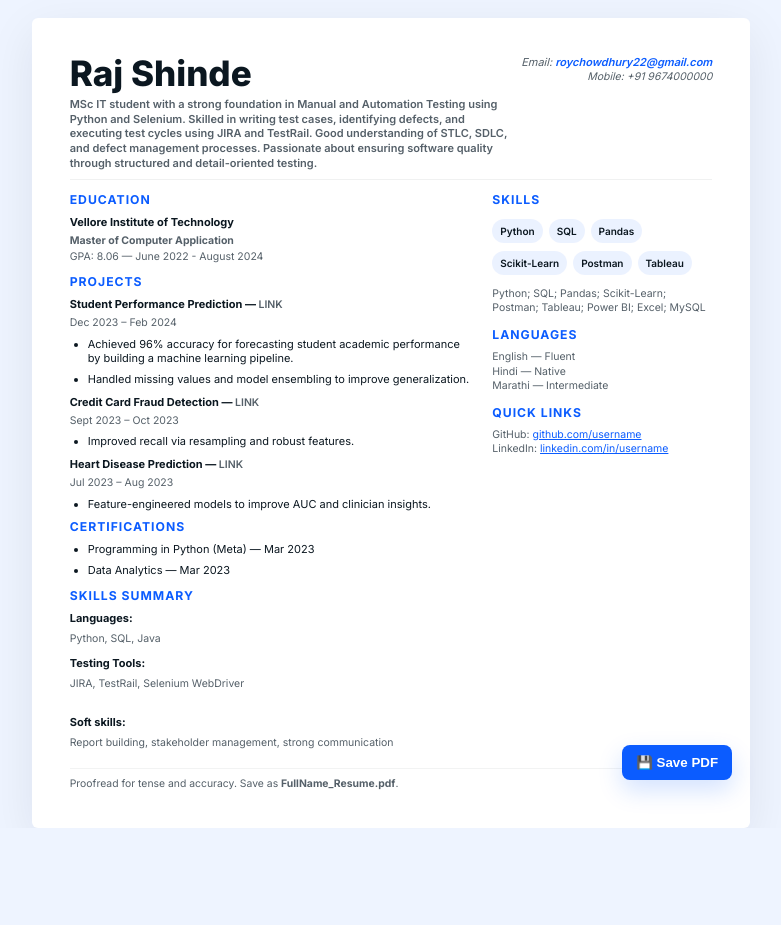
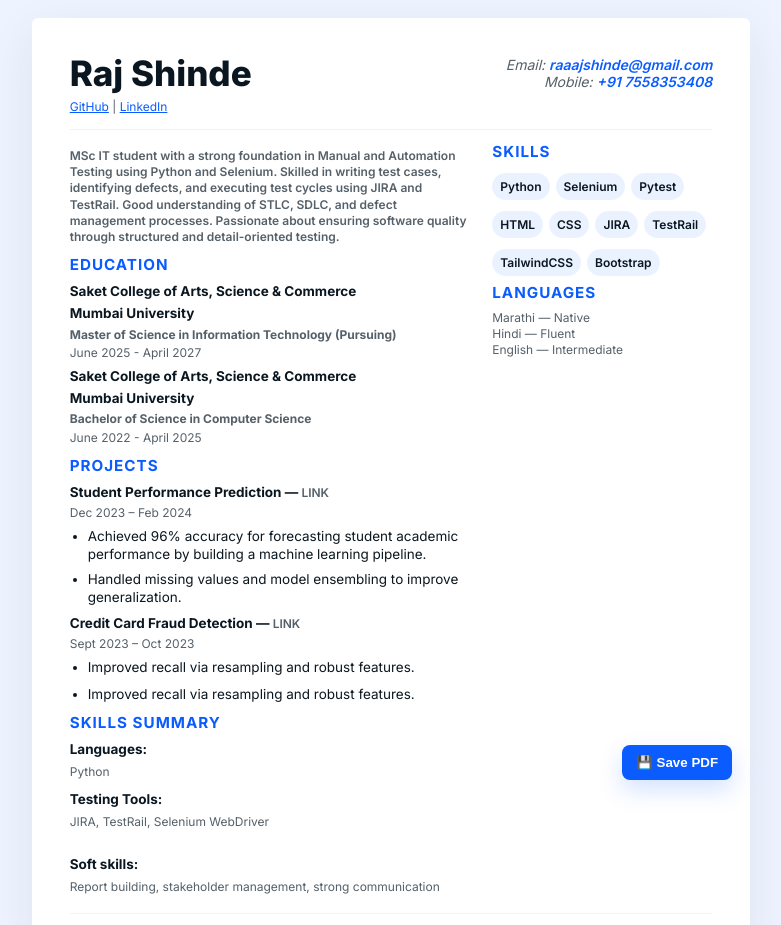
Before and after one commit to Raaj-Shinde/QARESUME, a plain HTML site: page index.html in a window 1280 px wide. Shown: the top 925 px of the page, without its empty margins (249-1030 px from the left). Before the commit the page ends 828 px from the top, so only its background shows below. Drawn offline with Linux system fonts and the light colour scheme.

Commit message:
Add files via upload

```diff
--- a/index.html
+++ b/index.html
@@ -48,9 +48,9 @@
   header.header{display:flex;justify-content:space-between;gap:12px;align-items:flex-start;border-bottom:1px solid rgba(10,20,30,0.06);padding-bottom:8px}
   header .identity {flex:1}
   h1.name{font-size:35px;margin:0;color:var(--text);font-weight:800;line-height:1}
-  p.title{margin:6px 0 0 0;font-size:11px;color:var(--muted);font-weight:600}
+  p.title{margin:6px 0 0 0;font-size:12px;color:var(--muted);font-weight:600}
 
-  .contact{ text-align:right; font-size:11px; color:var(--muted); line-height:1.25 }
+  .contact{ text-align:right; font-size:14px; color:var(--muted); line-height:1.25 }
   .contact a{ color:var(--accent); text-decoration:none; font-weight:600; word-break:break-all }
 
   /* Main grid */
@@ -62,22 +62,22 @@
   }
 
   /* Semantic section headings (ATS-friendly) */
-  h2.section-title{font-size:12.2px;color:var(--accent);text-transform:uppercase;letter-spacing:1px;font-weight:700;margin:0 0 8px 0}
+  h2.section-title{font-size:15.2px;color:var(--accent);text-transform:uppercase;letter-spacing:1px;font-weight:700;margin:0 0 8px 0}
 
-  p, li{font-size:11px;line-height:1.35;color:var(--text);margin:0 0 6px 0}
-  .muted{color:var(--muted);font-size:10.5px}
+  p, li{font-size:13.5px;line-height:1.35;color:var(--text);margin:0 0 6px 0}
+  .muted{color:var(--muted);font-size:12px}
 
   ul{margin:0 0 8px 18px;padding:0}
   li{margin-bottom:6px}
 
   /* Skill chips (visual only) */
-  .skill-chip{display:inline-block;padding:6px 8px;border-radius:999px;font-size:10px;margin:4px 6px 4px 0;background:rgba(11,92,255,0.08);font-weight:600}
+  .skill-chip{display:inline-block;padding:6px 8px;border-radius:999px;font-size:12px;margin:4px 6px 7px 0;background:rgba(11,92,255,0.08);font-weight:600}
 
   /* Sidebar */
   aside.sidebar{width:100%;min-width:0}
 
   /* Footer */
-  footer.footer{border-top:1px solid rgba(10,20,30,0.05);padding-top:8px;font-size:10.4px;color:var(--muted)}
+  footer.footer{border-top:1px solid rgba(10,20,30,0.05);padding-top:8px;font-size:19.4px;color:var(--muted)}
 
   /* Save button */
   .save-btn{
@@ -133,24 +133,34 @@
       <header class="header" role="banner" aria-label="Resume header">
         <div class="identity">
           <h1 class="name">Raj Shinde</h1>
-          <p class="title">MSc IT student with a strong foundation in Manual and Automation Testing using Python and Selenium. Skilled in writing test cases, identifying defects, and executing test cycles using JIRA and TestRail. Good understanding of STLC, SDLC, and defect management processes. Passionate about ensuring software quality through structured and detail-oriented testing.</p>
+
+          <section aria-labelledby="links-heading">
+            <h2 id="links-heading"  class="section-title"></h2>
+            <p class="muted"><a href="https://github.com/Raaj-Shinde" target="_blank" style="color:var(--accent)">GitHub</a> | <a target="_blank" href="https://www.linkedin.com/in/alwaysrajshinde/" style="color:var(--accent)">LinkedIn</a></p>
+          </section>
         </div>
 
         <address class="contact" aria-label="Contact information">
-          <div>Email: <a href="mailto:roychowdhury22@gmail.com">roychowdhury22@gmail.com</a></div>
-          <div class="muted">Mobile: +91 9674000000</div>
+          <div>Email: <a href="mailto:roychowdhury22@gmail.com">raaajshinde@gmail.com</a></div>
+          <div>Mobile: <a href="tel:+917558353408">+91 7558353408</a></div>
         </address>
       </header>
 
       <main class="layout" role="main">
         <!-- Left / main content -->
         <section aria-label="Main content">
+          <p style="padding-bottom: 10px;" class="title">MSc IT student with a strong foundation in Manual and Automation Testing using Python and Selenium. Skilled in writing test cases, identifying defects, and executing test cycles using JIRA and TestRail. Good understanding of STLC, SDLC, and defect management processes. Passionate about ensuring software quality through structured and detail-oriented testing.</p>
           <section aria-labelledby="education-heading">
             <h2 id="education-heading" class="section-title">Education</h2>
             <div>
-              <p style="font-weight:700;margin-bottom:4px">Vellore Institute of Technology</p>
-              <p class="muted" style="margin-bottom:2px"><strong>Master of Computer Application</strong></p>
-              <p class="muted">GPA: 8.06 — June 2022 - August 2024</p>
+              <p style="font-weight:700;margin-bottom:4px">Saket College of Arts, Science & Commerce</p>
+              <p style="font-weight:700;margin-bottom:4px">Mumbai University</p>
+              <p class="muted" style="margin-bottom:2px"><strong>Master of Science in Information Technology (Pursuing)</strong></p>
+              <p class="muted">June 2025 - April 2027</p>
+              <p style="font-weight:700;margin-bottom:4px">Saket College of Arts, Science & Commerce</p>
+              <p style="font-weight:700;margin-bottom:4px">Mumbai University</p>
+              <p class="muted" style="margin-bottom:2px"><strong>Bachelor of Science in Computer Science</strong></p>
+              <p class="muted">June 2022 - April 2025</p>
             </div>
           </section>
 
@@ -170,29 +180,24 @@
               <p style="font-weight:700;margin-bottom:4px" id="proj2">Credit Card Fraud Detection — <span class="muted" style="font-weight:600">LINK</span></p>
               <p class="muted">Sept 2023 – Oct 2023</p>
               <ul><li>Improved recall via resampling and robust features.</li></ul>
-            </article>
-
-            <article aria-labelledby="proj3" style="margin-bottom:8px;">
-              <p style="font-weight:700;margin-bottom:4px" id="proj3">Heart Disease Prediction — <span class="muted" style="font-weight:600">LINK</span></p>
-              <p class="muted">Jul 2023 – Aug 2023</p>
-              <ul><li>Feature-engineered models to improve AUC and clinician insights.</li></ul>
+              <ul><li>Improved recall via resampling and robust features.</li></ul>
             </article>
           </section>
 
-          <section aria-labelledby="certs-heading" style="margin-top:6px;">
+          <!-- <section aria-labelledby="certs-heading" style="margin-top:6px;">
             <h2 id="certs-heading" class="section-title">Certifications</h2>
             <ul>
               <li>Programming in Python (Meta) — Mar 2023</li>
               <li>Data Analytics — Mar 2023</li>
             </ul>
-          </section>
+          </section> -->
 
           <section aria-labelledby="skills-summary-heading" style="margin-top:10px;">
             <h2 id="skills-summary-heading" class="section-title">Skills Summary</h2>
             <div style="display:flex;gap:18px;flex-wrap:wrap">
               <div style="min-width:200px">
                 <p style="font-weight:700;margin:0 0 6px 0">Languages:</p>
-                <p class="muted">Python, SQL, Java</p>
+                <p class="muted">Python</p>
 
                 <p style="font-weight:700;margin:10px 0 6px 0">Testing Tools:</p>
                 <p class="muted">JIRA, TestRail, Selenium WebDriver</p>
@@ -211,31 +216,29 @@
           <section aria-labelledby="skills-heading" style="margin-bottom:12px;">
             <h2 id="skills-heading" class="section-title">Skills</h2>
             <div aria-hidden="true">
-              <span class="skill-chip">Python</span><span class="skill-chip">SQL</span><span class="skill-chip">Pandas</span><br>
-              <span class="skill-chip">Scikit-Learn</span><span class="skill-chip">Postman</span><span class="skill-chip">Tableau</span>
+              <span class="skill-chip">Python</span><span class="skill-chip">Selenium</span><span class="skill-chip">Pytest</span><br>
+              <span class="skill-chip">HTML</span><span class="skill-chip">CSS</span><span class="skill-chip">JIRA</span><span class="skill-chip">TestRail</span><span class="skill-chip">TailwindCSS</span><span class="skill-chip">Bootstrap</span>
             </div>
-            <!-- ATS: also include machine-readable simple list -->
-            <p class="muted" style="margin-top:8px;">Python; SQL; Pandas; Scikit-Learn; Postman; Tableau; Power BI; Excel; MySQL</p>
-          </section>
+
 
           <section aria-labelledby="languages-heading" style="margin-bottom:12px;">
             <h2 id="languages-heading" class="section-title">Languages</h2>
-            <p class="muted">English — Fluent<br>Hindi — Native<br>Marathi — Intermediate</p>
+            <p class="muted">Marathi — Native<br>Hindi — Fluent<br>English — Intermediate</p>
           </section>
 
-          <section aria-labelledby="links-heading">
+          <!-- <section aria-labelledby="links-heading">
             <h2 id="links-heading" class="section-title">Quick Links</h2>
-            <p class="muted">GitHub: <a href="#" style="color:var(--accent)">github.com/username</a><br>LinkedIn: <a href="#" style="color:var(--accent)">linkedin.com/in/username</a></p>
-          </section>
+            <p class="muted">GitHub: <br> <a href="#" style="color:var(--accent)">https://github.com/Raaj-Shinde</a><br>LinkedIn: <br> <a href="#" style="color:var(--accent)">https://www.linkedin.com/in/alwaysrajshinde/</a></p>
+          </section> -->
         </aside>
       </main>
 
-      <footer class="footer" role="contentinfo">Proofread for tense and accuracy. Save as <strong>FullName_Resume.pdf</strong>.</footer>
+      <footer class="footer" role="contentinfo"><strong></strong></footer>
 
       <!-- Hidden for ATS: simple plain text contact/keywords block (keeps keywords machine-readable) -->
       <div class="visually-hidden" aria-hidden="false">
-        FULL NAME — Chowdhury. Email: roychowdhury22@gmail.com. Mobile: +919674000000.
-        Skills: Python, SQL, Pandas, Scikit-Learn, Postman, Tableau, Power BI, Excel, MySQL.
+        FULL NAME — Raj Shinde. Email: raaajshinde@gmail.com. Mobile: +917558353408.
+        Skills: Python,Selenium,Pytest,HTML,TailwindCSS,Bootstrap.
         Certifications: Programming in Python (Meta), Data Analytics.
       </div>
     </article>
```
